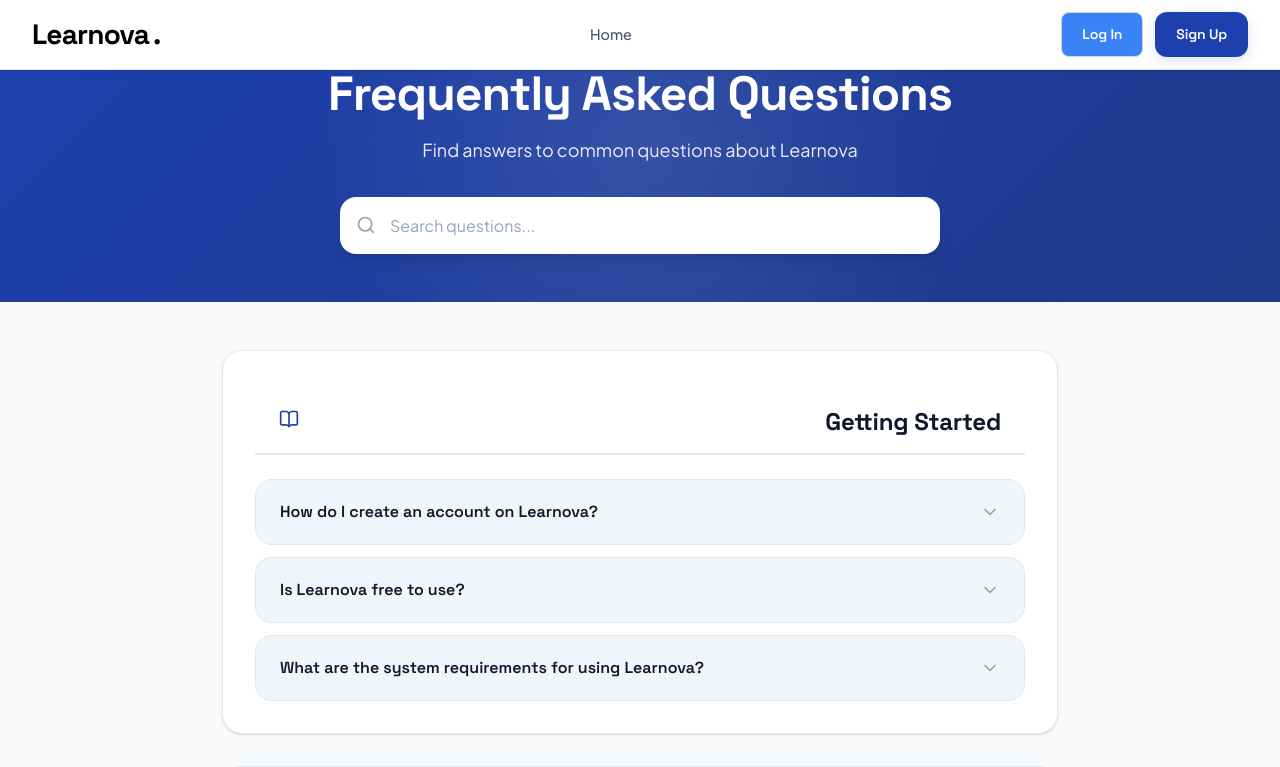
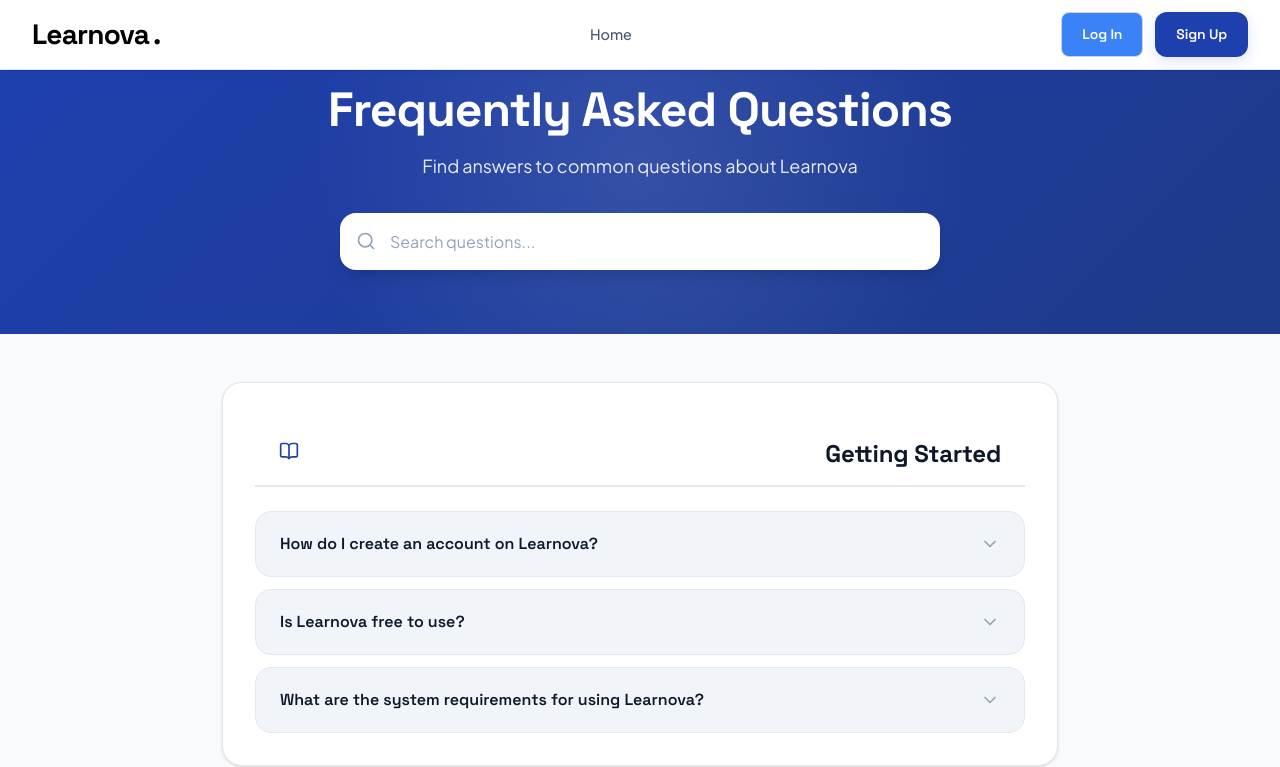
Before and after one commit to yassineBenAmor7/learnova-platform, a React app in the folder frontend/: page /faq in a window 1280 px wide. Shown: the top 767 px of the page. Built offline with nearby package versions, Linux system fonts and the light colour scheme; the HTML template or start-up script is replaced by a standard one.

Commit message:
style(faq): match header spacing with Help Center page
- Update header padding from 4rem to 5rem top
- Update header padding from 3rem to 4rem bottom
- Ensure consistent spacing across all support pages
- Match visual hierarchy with Help Center and Terms

```diff
--- a/frontend/src/pages/FAQ.css
+++ b/frontend/src/pages/FAQ.css
@@ -5,7 +5,7 @@
 
 .faq-header {
   background: linear-gradient(135deg, var(--primary) 0%, var(--primary-dark) 100%);
-  padding: 4rem 2rem 3rem;
+  padding: 5rem 2rem 4rem;
   position: relative;
   overflow: hidden;
 }
```
